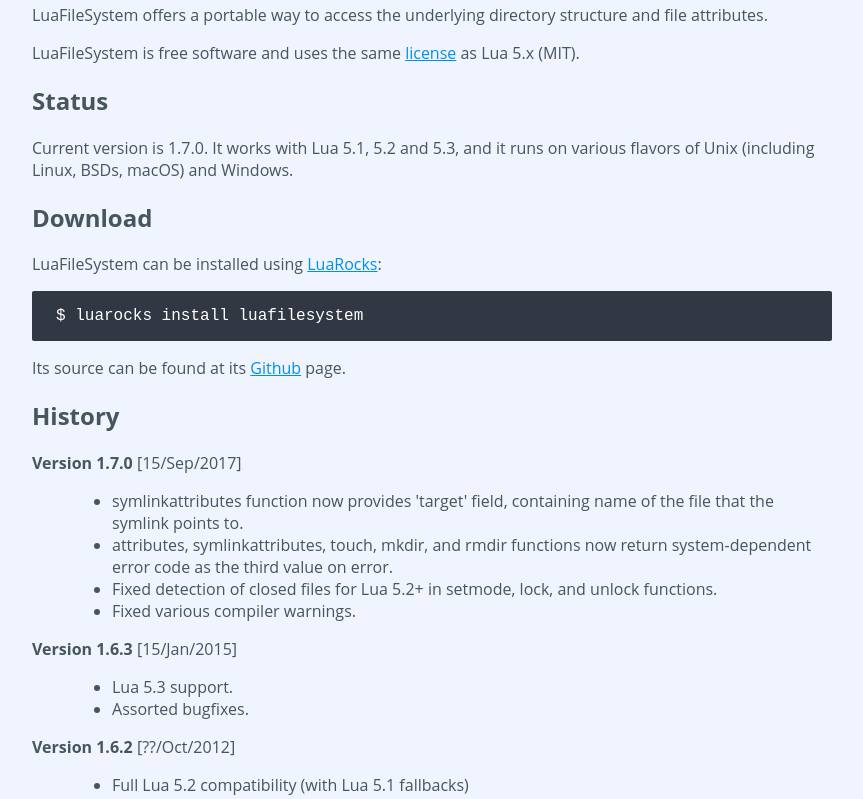
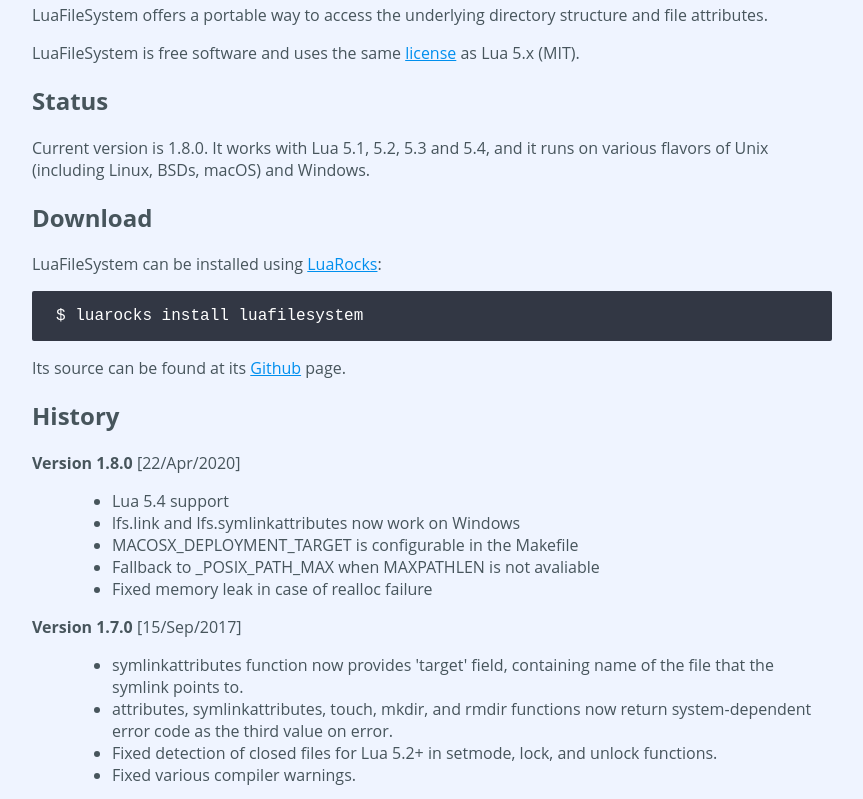
Before and after one commit to lunarmodules/luafilesystem, a plain HTML site: page doc/us/index.html in a window 1280 px wide. Shown: the part 364-1163 px from the top of the page, without its empty margins (208-1071 px from the left). Drawn offline with Linux system fonts and the light colour scheme.

Commit message:
Release 1.8.0

```diff
--- a/doc/us/index.html
+++ b/doc/us/index.html
@@ -70,7 +70,7 @@
 
 <h2><a name="status"></a>Status</h2>
 
-<p>Current version is 1.7.0. It works with Lua 5.1, 5.2 and 5.3, and it runs on various
+<p>Current version is 1.8.0. It works with Lua 5.1, 5.2, 5.3 and 5.4, and it runs on various
 flavors of Unix (including Linux, BSDs, macOS) and Windows.</p>
 
 <h2><a name="download"></a>Download</h2>
@@ -86,6 +86,15 @@
 <h2><a name="history"></a>History</h2>
 
 <dl class="history">
+    <dt><strong>Version 1.8.0</strong> [22/Apr/2020]</dt>
+    <dd><ul>
+        <li>Lua 5.4 support</li>
+        <li>lfs.link and lfs.symlinkattributes now work on Windows</li>
+        <li>MACOSX_DEPLOYMENT_TARGET is configurable in the Makefile</li>
+        <li>Fallback to _POSIX_PATH_MAX when MAXPATHLEN is not avaliable</li>
+        <li>Fixed memory leak in case of realloc failure</li>
+    </ul></dd>
+
     <dt><strong>Version 1.7.0</strong> [15/Sep/2017]</dt>
     <dd><ul>
         <li>symlinkattributes function now provides 'target' field, containing name of the file that the symlink points to.</li>
```
Also changed, not shown: 2 other files.
